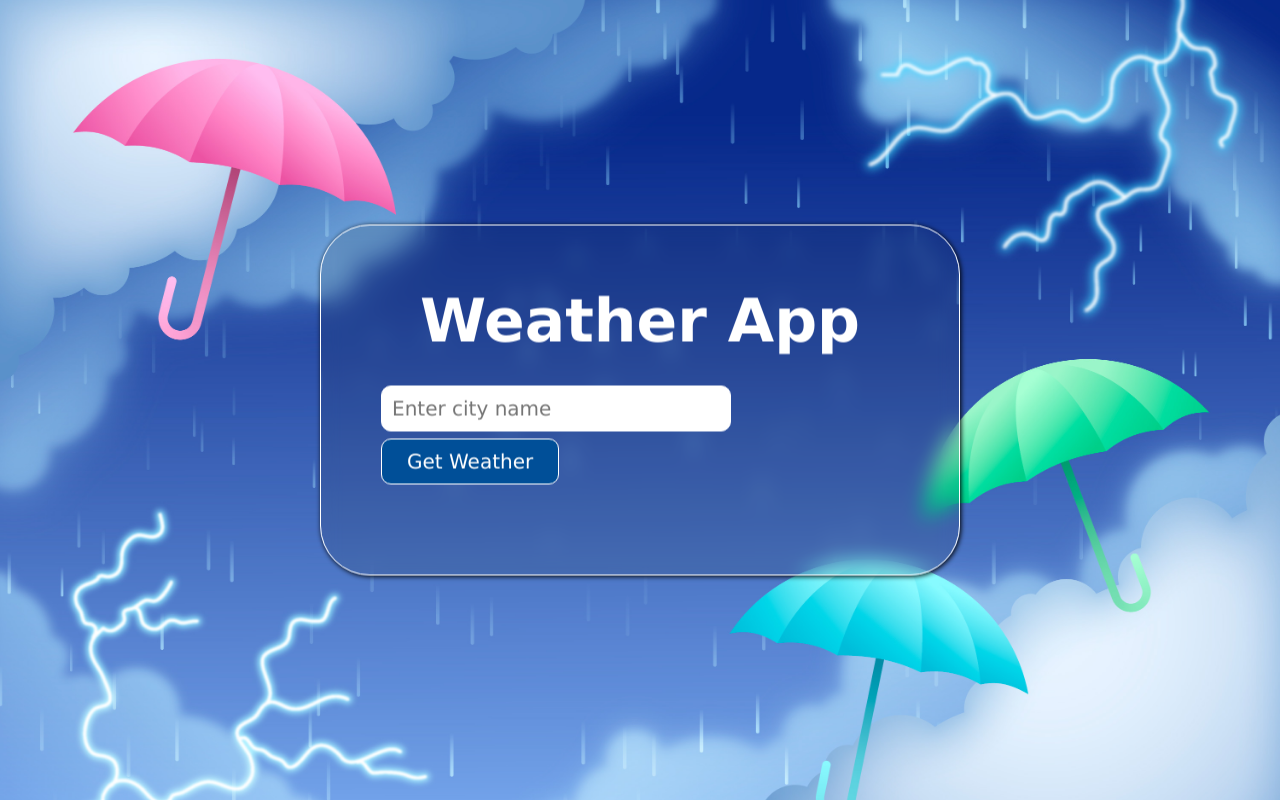
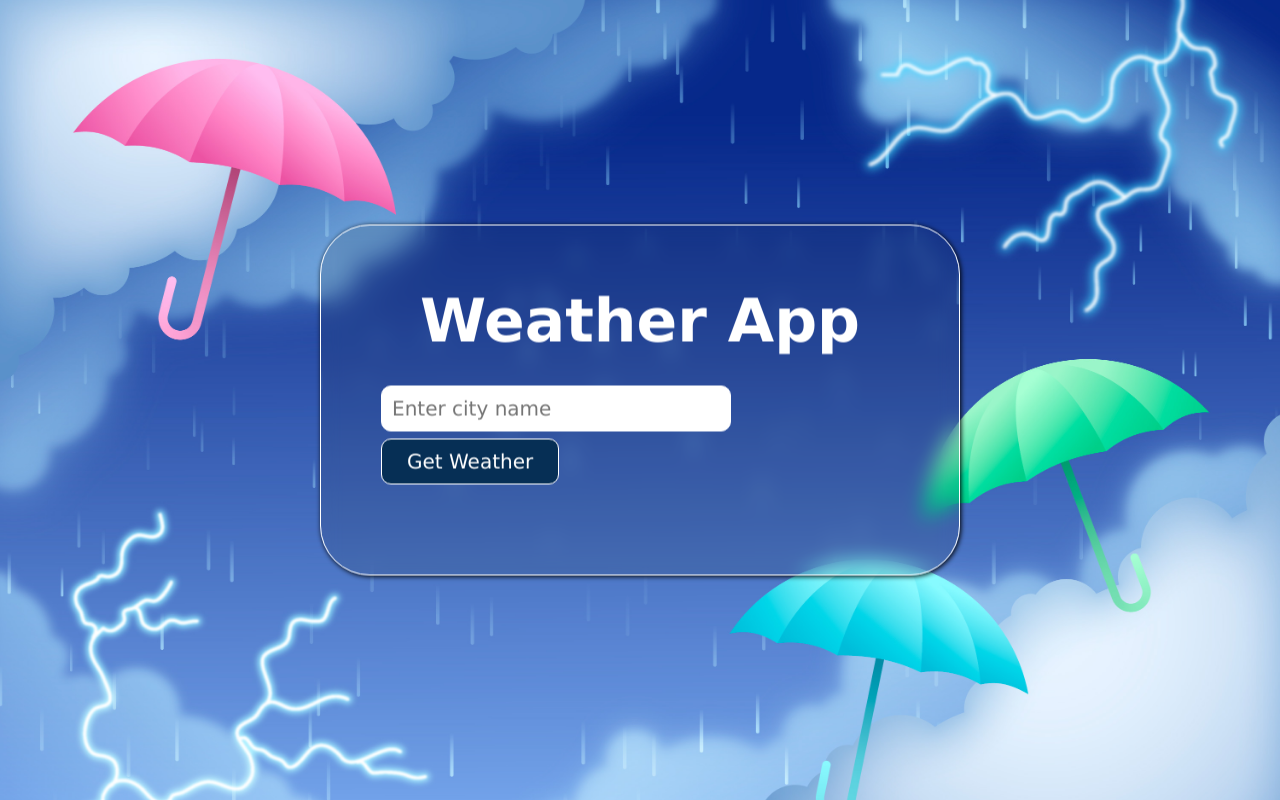
Before and after one commit to sanketh-shinde/weather-app, a plain HTML site: page index.html in a window 1280 px wide. In both pictures the pointer is over the button "Get Weather". Drawn offline with Linux system fonts and the light colour scheme.

Commit message:
initial commit

```diff
--- a/style.css
+++ b/style.css
@@ -50,6 +50,10 @@ input {
   border: 1px solid white;
 }
 
+#btn:hover {
+  background-color: #062f55;
+}
+
 #display {
   margin-top: 30px;
   font-size: 25px;
```
